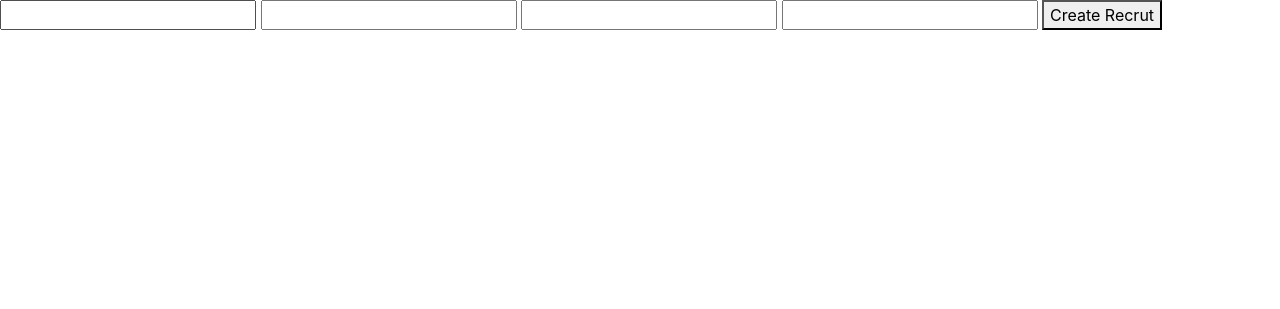
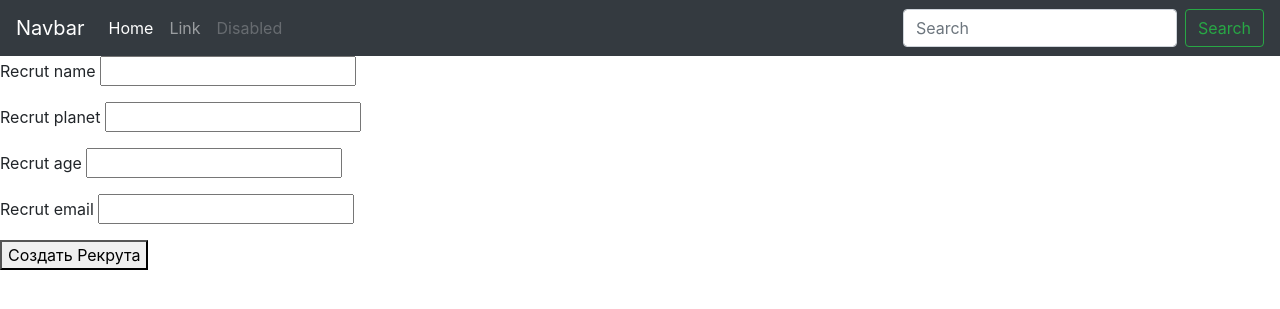
Before and after one commit to llabashov/servisrecruting, a Django app: page /recrut/recrut_create in a window 1280 px wide. Shown: the top 309 px of the page. Run offline with Django 3.2, Linux system fonts and the light colour scheme; some libraries are stand-ins or nearby versions.

Commit message:
add bootstrap

```diff
--- a/barstesttask/templates/base.html
+++ b/barstesttask/templates/base.html
@@ -1,16 +1,45 @@
 <!DOCTYPE html>
 <html lang="ru">
+
 <head>
     <meta charset="UTF-8">
     <meta name="viewport" content="width=device-width, initial-scale=1.0">
-    <link rel="stylesheet" href="https://stackpath.bootstrapcdn.com/bootstrap/4.5.0/css/bootstrap.min.css" integrity="sha384-9aIt2nRpC12Uk9gS9baDl411NQApFmC26EwAOH8WgZl5MYYxFfc+NcPb1dKGj7Sk" crossorigin="anonymous">
+    <link rel="stylesheet" href="https://stackpath.bootstrapcdn.com/bootstrap/4.5.2/css/bootstrap.min.css"
+        integrity="sha384-JcKb8q3iqJ61gNV9KGb8thSsNjpSL0n8PARn9HuZOnIxN0hoP+VmmDGMN5t9UJ0Z" crossorigin="anonymous">
     <title>
         {% block title %}
-            Служба рекрутинга для ордена Ситхов
+        Служба рекрутинга для ордена Ситхов
         {% endblock %}
     </title>
 </head>
+
 <body>
+
+    <nav class="navbar navbar-expand-lg navbar-dark bg-dark">
+        <a class="navbar-brand" href="#">Navbar</a>
+        <button class="navbar-toggler" type="button" data-toggle="collapse" data-target="#navbarSupportedContent"
+            aria-controls="navbarSupportedContent" aria-expanded="false" aria-label="Toggle navigation">
+            <span class="navbar-toggler-icon"></span>
+        </button>
+
+        <div class="collapse navbar-collapse" id="navbarSupportedContent">
+            <ul class="navbar-nav mr-auto">
+                <li class="nav-item active">
+                    <a class="nav-link" href="#">Home <span class="sr-only">(current)</span></a>
+                </li>
+                <li class="nav-item">
+                    <a class="nav-link" href="#">Link</a>
+                </li>
+                <li class="nav-item">
+                    <a class="nav-link disabled" href="#" tabindex="-1" aria-disabled="true">Disabled</a>
+                </li>
+            </ul>
+            <form class="form-inline my-2 my-lg-0">
+                <input class="form-control mr-sm-2" type="search" placeholder="Search" aria-label="Search">
+                <button class="btn btn-outline-success my-2 my-sm-0" type="submit">Search</button>
+            </form>
+        </div>
+    </nav>
 
     {% block content %}
 
@@ -18,4 +47,5 @@
 
 
 </body>
+
 </html>
--- a/barstesttask/templates/servisrecruting/recrut_create.html
+++ b/barstesttask/templates/servisrecruting/recrut_create.html
@@ -10,12 +10,22 @@
 
     <form action="{% url 'servisrecruting:recrut_create_url' %}" method="post">
         {% csrf_token %}
-        {{ form.recrut_name }}
-        {{ form.recrut_planet }}
-        {{ form.recrut_age }}
-        {{ form.recrut_email }}
 
-        <button type="submit">Create Recrut</button>
+
+        {% for field in form %}
+            <div class="form-group">
+                {% if field.errors %}
+                    <div class="alert alert-danger">
+                        {{ field.errors}}
+                    </div>
+                {% endif %}
+                {{ field.label }}
+                {{ field }}
+            </div>
+
+        {% endfor %}
+
+        <button type="submit">Создать Рекрута</button>
     </form>
 
 {% endblock content %}
```
